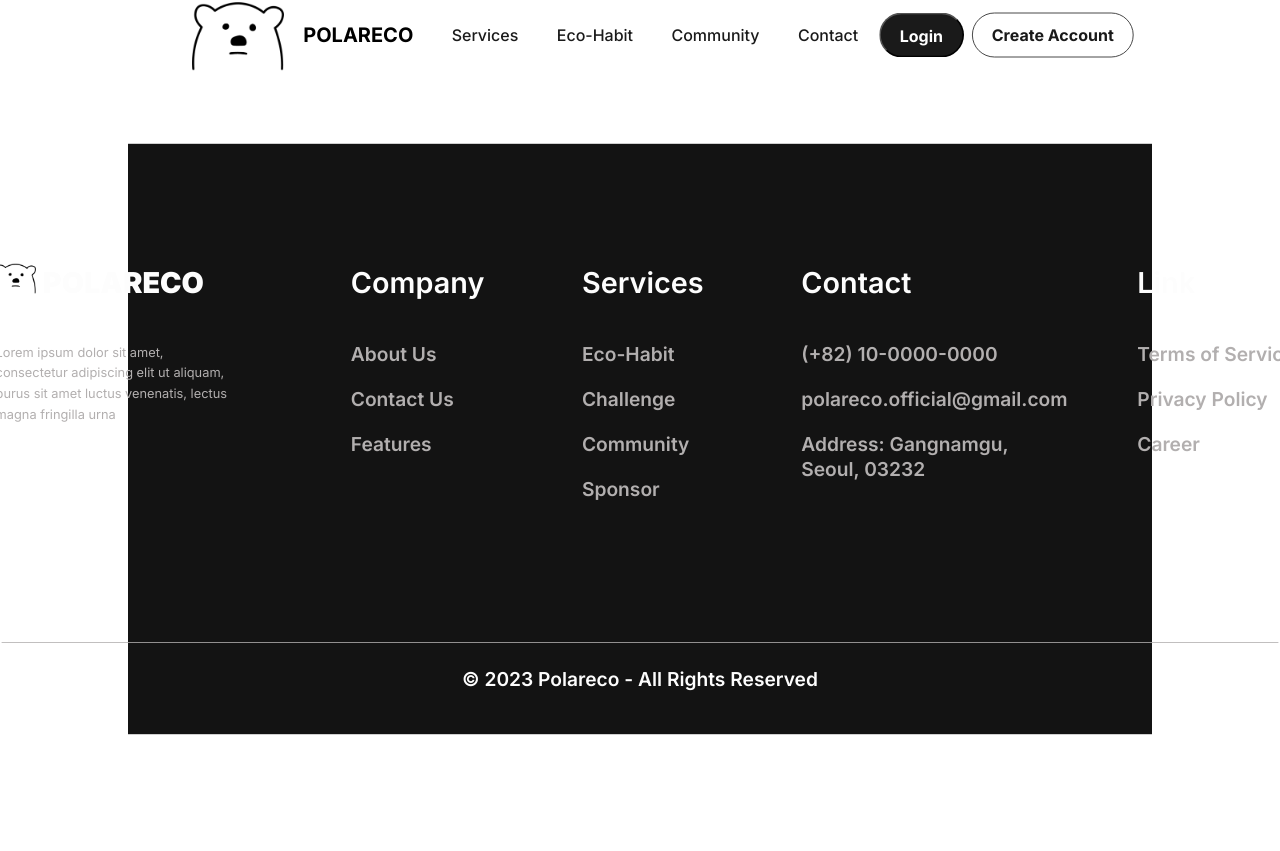
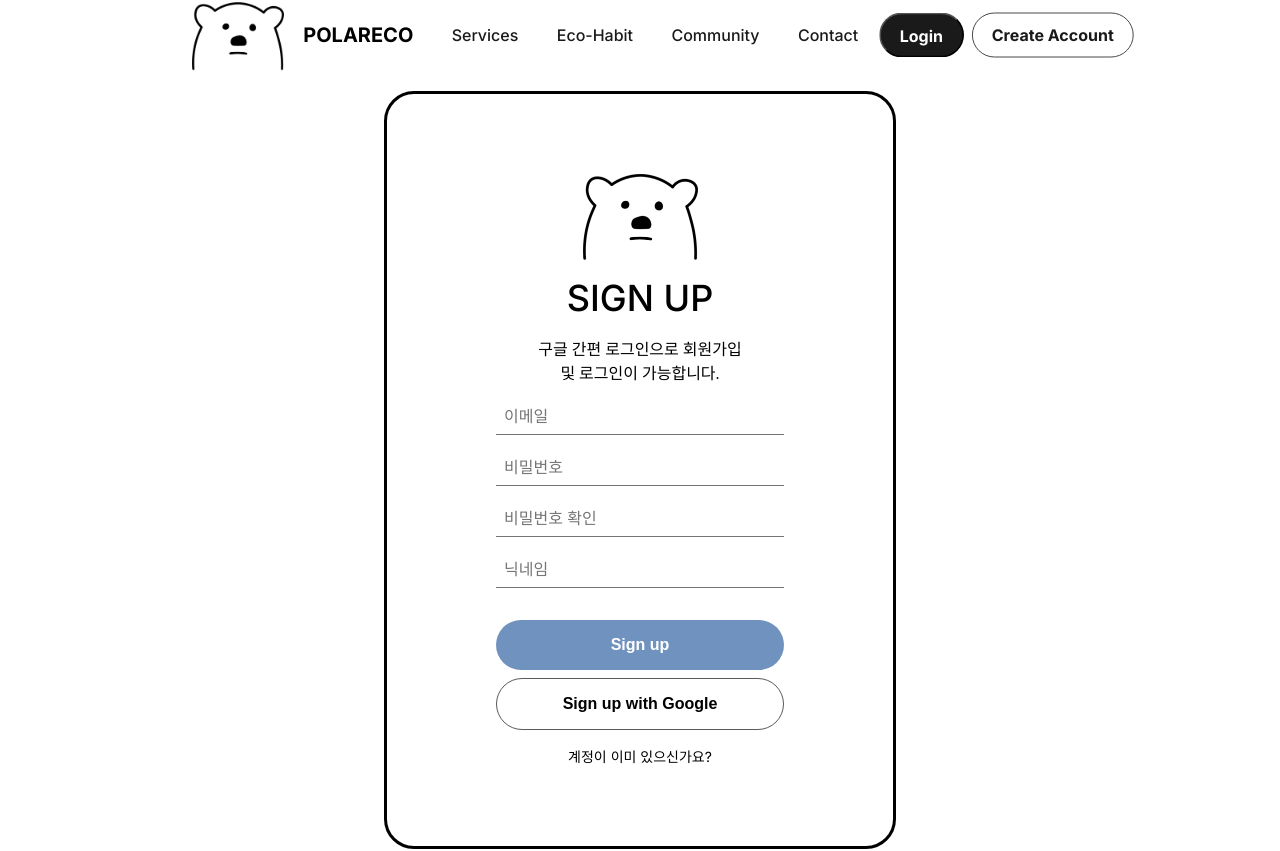
Before and after one commit to codestates-seb/seb45_main_018, a React (Vite) app in the folder ecoders-front/: page /signup in a window 1280 px wide. Shown: the top 851 px of the page. Before the commit the page ends 808 px from the top, so only its background shows below. Built offline with nearby package versions, Linux system fonts and the light colour scheme; a web font is replaced by a local one.

Commit message:
feat: 회원가입 페이지 CSS

```diff
--- a/ecoders-front/src/pages/LoginPage.tsx
+++ b/ecoders-front/src/pages/LoginPage.tsx
@@ -4,17 +4,13 @@ import Input from "../components/atoms/Input";
 import Button from "../components/atoms/Button";
 import Modal from "../components/atoms/Modal";
 import { useDispatch } from "react-redux";
-import { openModal, setModalContent } from "../redux/slice/modalSlice";
+import { openModal } from "../redux/slice/modalSlice";
 import { useNavigate } from "react-router-dom";
-import { useSelector } from "react-redux";
-import { RootState } from "../redux/store/store";
 
 
 function LoginPage () {
     const dispatch = useDispatch();
     const navigate = useNavigate();
-
-    const isModalOpen = useSelector((state: RootState) => state.modal.isOpen);
 
     const linkToSignupHandler = () => {
         navigate("/signup");
@@ -22,7 +18,6 @@ function LoginPage () {
 
     const modalOpenHandler = () => {
         dispatch(openModal());
-        dispatch(setModalContent("비밀번호를 잊으셨나요? 가입하신 이메일을 적어주세요. 이메일로 비밀번호 재설정 링크를 보내드리겠습니다."));
     }
 
     return (
@@ -46,7 +41,7 @@ function LoginPage () {
                             <PwModal>
                                 <div className="modal-cont-wrapper">
                                     <div className="modal-title">비밀번호 찾기</div>
-                                    <p className="modal-content">{isModalOpen ? "비밀번호를 잊으셨나요? 가입하신 이메일을 적어주세요. 이메일로 비밀번호 재설정 링크를 보내드리겠습니다." : ""}</p>
+                                    <p className="modal-content">비밀번호를 잊으셨나요? 가입하신 이메일을 적어주세요. 이메일로 비밀번호 재설정 링크를 보내드리겠습니다.</p>
                                     <div>
                                         <Input className="modal-email-input"
                                         placeholder="이메일"
@@ -81,21 +76,6 @@ const Container = styled.section`
     align-items: center;
     width: auto;
     height: 100vh;
-
-    @media (max-width: 1152px) {
-        // 화면 크기가 1056px 이하일 때
-        transform: scale(0.9);
-    }
-
-    @media (max-width: 768px) {
-        // 화면 크기가 768px 이하일 때
-        transform: scale(0.9);
-    }
-
-    @media (max-width: 480px) {
-        // 화면 크기가 480px 이하일 때
-        transform: scale(0.9);
-    }
 `;
 
 const LoginContainer = styled.div`
--- a/ecoders-front/src/pages/SignupPage.tsx
+++ b/ecoders-front/src/pages/SignupPage.tsx
@@ -1,10 +1,223 @@
 import styled from "styled-components";
+import logo from "../assets/Logo.png"
+import Input from "../components/atoms/Input";
+import Button from "../components/atoms/Button";
+import Modal from "../components/atoms/Modal";
+import { useNavigate } from "react-router-dom";
+import { useDispatch } from "react-redux";
+import { openModal } from "../redux/slice/modalSlice";
 
 
 function SignupPage () {
+    const navigate = useNavigate();
+    const dispatch = useDispatch();
+
+    const linkToLoginPageHandler = () => {
+        navigate("/login");
+    }
+
+    const signUpModalHandler = (e: { preventDefault: () => void; }) => {
+        e.preventDefault();
+        dispatch(openModal());
+    }
+
     return (
-        <div></div>
+     <Container>
+        <SignupContainer>
+            <EleWrapper>
+                    <Logo src={logo} />
+                    <Title>SIGN UP</Title>
+                    <div className="sign-up-text">구글 간편 로그인으로 회원가입 및 로그인이 가능합니다.</div>
+                    <FormContainer>
+                        <SignUpForm>
+                            <Input
+                                className="email-input"
+                                placeholder="이메일"
+                                type="email" />
+                            <Input
+                                className="password-input"
+                                placeholder="비밀번호"
+                                type="password" />
+                            <Input
+                                className="password-check-input"
+                                placeholder="비밀번호 확인"
+                                type="password" />
+                            <Input
+                                className="username-input"
+                                placeholder="닉네임"
+                                type="password" />
+                            <ButtonWrapper>
+                                <SubmitButton
+                                    className="sign-up-submit"
+                                    onClick={signUpModalHandler}>Sign up</SubmitButton>
+                                    <SignUpModal>
+                                        <div className="modal-cont-wrapper">
+                                            <p className="modal-content">회원가입 인증 메일이 전송되었습니다. 메일함을 확인해주세요.</p>
+                                            <div>
+                                                <SubmitButton
+                                                className="link-to-login">로그인 하러가기</SubmitButton>
+                                            </div>
+                                        </div>
+                                    </SignUpModal>
+                                <SubmitButton
+                                    className="google-sign-up-submit">Sign up with Google</SubmitButton>
+                            </ButtonWrapper>
+                        </SignUpForm>
+                    </FormContainer>
+                    <IsUser onClick={linkToLoginPageHandler}>계정이 이미 있으신가요?</IsUser>
+            </EleWrapper>
+        </SignupContainer>
+     </Container>
     )
 }
 
 export default SignupPage;
+
+const Container = styled.section`
+    display: flex;
+    justify-content: center;
+    align-items: center;
+    width: auto;
+    height: 100vh;
+`;
+
+const SignupContainer = styled.div`
+    display: flex;
+    flex-direction: column;
+    justify-content: center;
+    align-items: center;
+    border: 3px solid #000;
+    border-radius: 30px;
+    background-color: #fff;
+    width: 32rem;
+    padding: 5rem;
+`;
+
+const EleWrapper = styled.div`
+    display: flex;
+    flex-direction: column;
+    justify-content: center;
+    align-items: center;
+    gap: 1rem;
+
+    .sign-up-text {
+        text-align: center;
+        width: 60%;
+    }
+`;
+
+const Logo = styled.img`
+    width: 115px;
+`;
+
+const Title = styled.div`
+    color: #000;
+    text-align: center;
+    font-family: Inter;
+    font-size: 36px;
+    font-weight: 500;
+    line-height: normal;
+`;
+
+const FormContainer = styled.div`
+    display: flex;
+    flex-direction: column;
+`;
+
+const SignUpForm = styled.form`
+    display: flex;
+    flex-direction: column;
+    gap: 1rem;
+    width: 18rem;
+`;
+
+const ButtonWrapper = styled.div`
+    display: flex;
+    flex-direction: column;
+    gap: 0.5rem;
+    padding-top: 1rem;
+`;
+
+const SignUpModal = styled(Modal)`
+    width: 25rem;
+    display: flex;
+    flex-direction: column;
+    justify-content: center;
+    gap: 1rem;
+
+    div > .modal-cont-wrapper {
+        display: flex;
+        flex-direction: column;
+        gap: 1.5rem;
+
+        > .modal-title {
+            font-family: Inter;
+            font-size: 24px;
+            font-weight: 400;
+            line-height: normal;
+            text-align: center;
+        }
+
+    }
+
+    p {
+        text-align: center;
+        font-family: Inter;
+        font-size: 14px;
+        line-height: normal;
+        text-align: left;
+    }
+`;
+
+const SubmitButton = styled(Button)`
+    padding: 16px;
+
+    &.sign-up-submit {
+        background-color: #7092BF;
+        color: #fff;
+        border: none;
+
+        &:hover {
+            background-color: #D4E2F1;
+        }
+    }
+
+    &.google-sign-up-submit {
+        background-color: #fff;
+        border: 1px solid #5A5A5A;
+
+        &:hover {
+            background-color: #5A5A5A;
+            border: 1px solid #5A5A5A;
+        }
+    }
+
+    &.modal-email-submit {
+        background-color: #7092BF;
+        color: #fff;
+        border: none;
+
+        &:hover {
+            background-color: #D4E2F1;
+        }
+    }
+
+    &.link-to-login {
+        background-color: #7092BF;
+        color: #fff;
+        border: none;
+
+        &:hover {
+            background-color: #D4E2F1;
+        }
+    }
+`;
+
+const IsUser = styled.div`
+    color: #000;
+    font-family: Inter;
+    font-size: 14px;
+    font-weight: 400;
+    line-height: normal;
+    cursor: pointer;
+`;
--- a/ecoders-front/src/redux/slice/modalSlice.tsx
+++ b/ecoders-front/src/redux/slice/modalSlice.tsx
@@ -2,12 +2,10 @@ import { createSlice } from "@reduxjs/toolkit";
 
 interface ModalState {
     isOpen: boolean;
-    modalContent: string;
 }
 
 const initialState: ModalState = {
     isOpen: false,
-    modalContent: "",
 };
 
 const modalSlice = createSlice({
@@ -19,13 +17,10 @@ const modalSlice = createSlice({
         },
         closeModal: (state) => {
             state.isOpen = false;
-        },
-        setModalContent: (state, action: { payload: string }) => {
-            state.modalContent = action.payload;
         }
     },
 });
 
-export const { openModal, closeModal, setModalContent } = modalSlice.actions;
+export const { openModal, closeModal } = modalSlice.actions;
 
 export default modalSlice.reducer;
```
